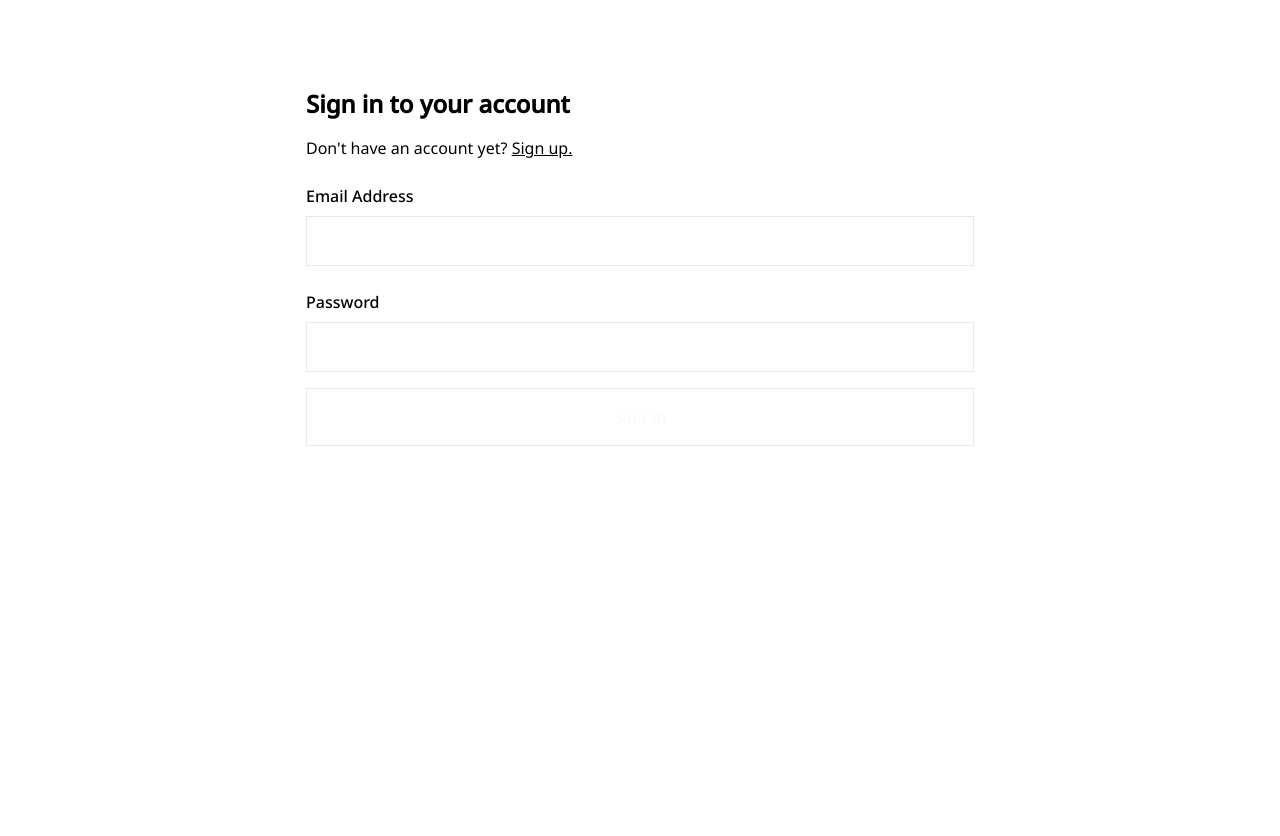
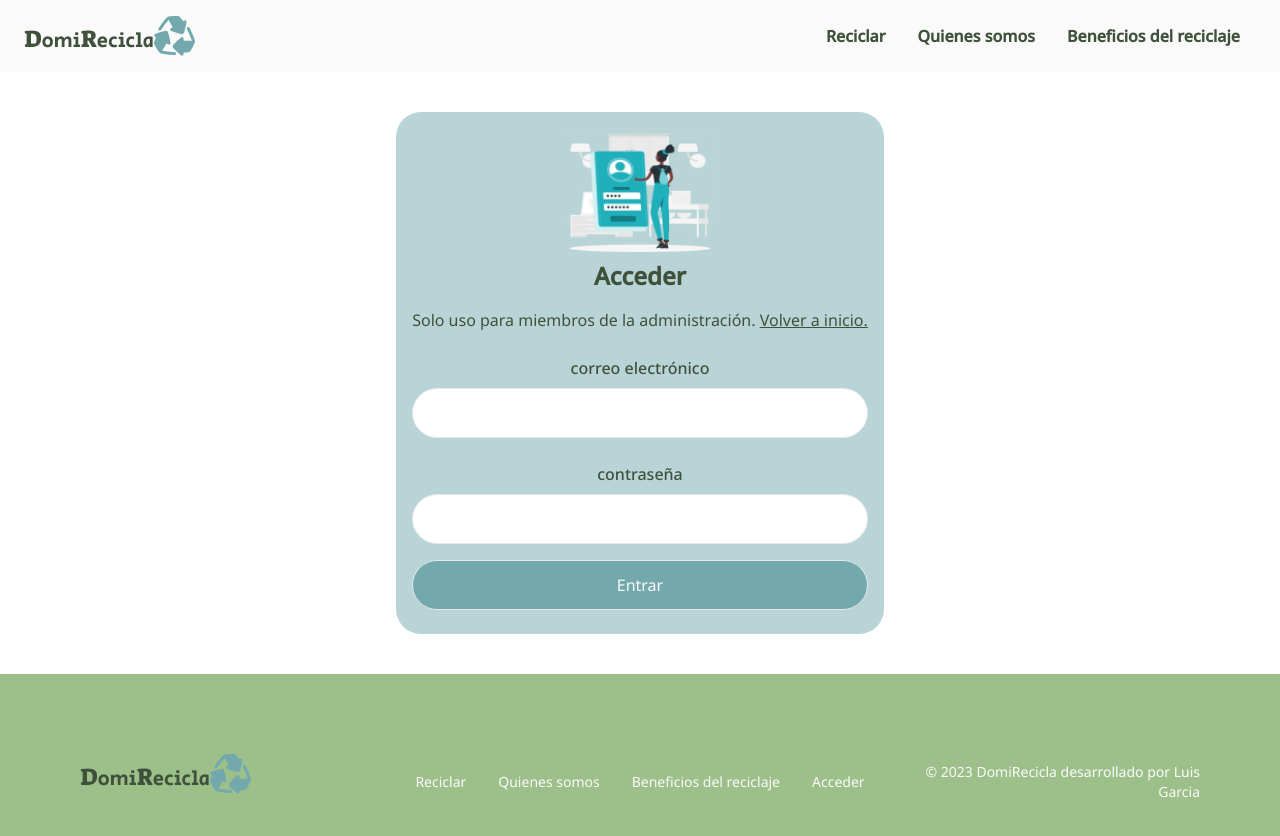
Before and after one commit to Luis0830/domirecicla, a React (Create React App) app: page /login in a window 1280 px wide. Shown: the top 836 px of the page. Before the commit the page ends 800 px from the top, so only its background shows below. Built offline with nearby package versions, Linux system fonts and the light colour scheme; no server answers.

Commit message:
dashboard changes

```diff
--- a/src/App.js
+++ b/src/App.js
@@ -2,7 +2,7 @@ import React from "react";
 import { Route, Routes } from "react-router-dom";
 import Inicio from "./pages/Inicio";
 import Aprende from "./pages/Aprende";
-import Login from "./components/Login";
+import Login from "./pages/Login";
 import Signup from "./components/Signup";
 import Recicla from "./pages/Recicla";
 import Dashboard from "./pages/Dashboard";
--- a/src/components/Footer.jsx
+++ b/src/components/Footer.jsx
@@ -4,7 +4,7 @@ import logo from '../images/logo.png'; // reemplaza con tu ruta de logo real
 
 const Footer = () => {
     return (
-        <footer className="bg-light-green text-white mt-10 p-20">
+        <footer className="bg-light-green text-white mt-auto p-20">
             <div className="container mx-auto flex flex-wrap justify-between items-center">
                 <div className="w-full md:w-1/4 text-center md:text-left">
                     <Link to="/">
--- a/src/components/Login.jsx
+++ /dev/null
@@ -1,52 +0,0 @@
-import React, { useState } from 'react';
-import { Link, useNavigate } from 'react-router-dom';
-import { UserAuth } from '../context/AuthContext';
-
-const Signin = () => {
-  const [email, setEmail] = useState('');
-  const [password, setPassword] = useState('');
-  const [error, setError] = useState('');
-  const navigate = useNavigate();
-  const { signIn } = UserAuth();
-
-  const handleSubmit = async (e) => {
-    e.preventDefault();
-    setError('')
-    try {
-      await signIn(email, password)
-      navigate('/account')
-    } catch (e) {
-      setError(e.message)
-      console.log(e.message)
-    }
-  };
-
-  return (
-    <div className='max-w-[700px] mx-auto my-16 p-4'>
-      <div>
-        <h1 className='text-2xl font-bold py-2'>Sign in to your account</h1>
-        <p className='py-2'>
-          Don't have an account yet?{' '}
-          <Link to='/signup' className='underline'>
-            Sign up.
-          </Link>
-        </p>
-      </div>
-      <form onSubmit={handleSubmit}>
-        <div className='flex flex-col py-2'>
-          <label className='py-2 font-medium'>Email Address</label>
-          <input onChange={(e) => setEmail(e.target.value)} className='border p-3' type='email' />
-        </div>
-        <div className='flex flex-col py-2'>
-          <label className='py-2 font-medium'>Password</label>
-          <input onChange={(e) => setPassword(e.target.value)} className='border p-3' type='password' />
-        </div>
-        <button className='border border-blue-500 bg-blue-600 hover:bg-blue-500 w-full p-4 my-2 text-white'>
-          Sign In
-        </button>
-      </form>
-    </div>
-  );
-};
-
-export default Signin;
--- a/src/components/navbar.jsx
+++ b/src/components/navbar.jsx
@@ -27,8 +27,8 @@ const Navbar = () => {
           <div className={`md:block ${isOpen ? 'block' : 'hidden'}`}>
             {location.pathname !== "/recicla" && <Link to="/recicla" className="px-4 font-semibold">Reciclar</Link>}
             {location.pathname !== "/quienes-somos" && <Link to="/quienes-somos" className="px-4 font-semibold">Quienes somos</Link>}
-            {location.pathname !== "/beneficios-del-reciclaje" && <Link to="/beneficios-del-reciclaje" className="px-4 font-semibold">Beneficios del reciclaje</Link>}
-            {location.pathname !== "/acceder" && <Link to="/acceder" className="px-4 font-semibold">Acceder</Link>}
+            {location.pathname !== "/aprende" && <Link to="/aprende" className="px-4 font-semibold">Beneficios del reciclaje</Link>}
+            {location.pathname !== "/login" && <Link to="/login" className="px-4 font-semibold">Acceder</Link>}
           </div>
         </div>
       </div>
--- a/src/pages/Dashboard.jsx
+++ b/src/pages/Dashboard.jsx
@@ -1,10 +1,57 @@
-import React from 'react'
+import { React, useState } from 'react';
+import Navbar from '../components/Navbar';
+import Footer from '../components/Footer';
+import Location from '../components/Location';
+import Signup from '../components/Signup';
+
+export default function Dashboard() {
+  const wasteCategories = ["Plástico", "Metal", "Papel", "Vidrio", "Organico"];
+  const totalWasteCollected = 1000; // en kilogramos
+  const mostCollectedCategory = "Plástico"; // categoría con la mayor cantidad de residuos recogidos
+
+  const [selectedMenu, setSelectedMenu] = useState('');
+
+  const handleMenuClick = (menu) => {
+    setSelectedMenu(menu);
+  }
 
 
-export default function Dashboard() {
   return (
-    <div>Dashboard</div>
-
-
-  )
+    <div className="flex flex-col min-h-screen">
+      <Navbar />
+      <div className="flex-grow container mx-auto p-2 flex">
+        <div className="w-1/6 border rounded-md bg-blue bg-opacity-[50%] p-6 mr-3">
+          <h2 className="font-bold text-xl mb-4">Menú</h2>
+          <ul>
+            <li className="mb-2"><button onClick={() => handleMenuClick('Usuarios')}>Usuarios</button></li>
+            <li className="mb-2"><button onClick={() => handleMenuClick('Ubicaciones')}>Ubicaciones</button></li>
+            <li className="mb-2"><button onClick={() => handleMenuClick('Métricas')}>Métricas</button></li>
+            <li className="mb-2"><button onClick={() => handleMenuClick('Agregar Usuarios')}>Agregar Usuarios</button></li>
+          </ul>
+        </div>
+        <div className="w-3/4">
+          <h1 className="text-2xl font-bold mb-4">Dashboard de Gestión de Residuos</h1>
+          <div className="grid grid-cols-1 sm:grid-cols-2 lg:grid-cols-3 gap-4">
+            <div className="p-6 border rounded-md bg-blue bg-opacity-[18%]">
+              <h2 className="font-bold text-xl mb-2">Total de Residuos Recogidos</h2>
+              <p>{totalWasteCollected} Kg</p>
+            </div>
+            <div className="p-6 border rounded-md bg-blue bg-opacity-[18%]">
+              <h2 className="font-bold text-xl mb-2">Categoría con Mayor Recogida</h2>
+              <p>{mostCollectedCategory}</p>
+            </div>
+            <div className="p-6 border rounded-md bg-blue bg-opacity-[18%]">
+              <h2 className="font-bold text-xl mb-2">Categorías de Residuos</h2>
+              <ul>
+                {wasteCategories.map(category => <li key={category}>{category}</li>)}
+              </ul>
+            </div>
+          </div>
+          {selectedMenu === 'Ubicaciones' && <Location />}
+          {selectedMenu === 'Agregar Usuarios' && <Signup />}
+        </div>
+      </div>
+      <Footer />
+    </div>
+  );
 }
--- /dev/null
+++ b/src/pages/Login.jsx
@@ -0,0 +1,58 @@
+import React, { useState } from 'react';
+import { Link, useNavigate } from 'react-router-dom';
+import { UserAuth } from '../context/AuthContext';
+import Navbar from '../components/Navbar'
+import Footer from '../components/Footer'
+import icon1 from '../images/login.png'
+
+const Signin = () => {
+  const [email, setEmail] = useState('');
+  const [password, setPassword] = useState('');
+  const [error, setError] = useState('');
+  const navigate = useNavigate();
+  const { signIn } = UserAuth();
+
+  const handleSubmit = async (e) => {
+    e.preventDefault();
+    setError('')
+    try {
+      await signIn(email, password)
+      navigate('/account')
+    } catch (e) {
+      setError(e.message)
+      console.log(e.message)
+    }
+  };
+
+  return (
+    <div className="flex flex-col min-h-screen">
+      <Navbar />
+      <div className='flex flex-col items-center justify-center flex-grow text-center rounded-[25px] bg-blue bg-opacity-[50%] max-w-[700px] p-4 mx-auto my-10'>
+        <img src={icon1} alt="Image" className="w-[60%] sm:w-[50%] lg:w-[40%]"/>
+        <h1 className='text-green-dark text-2xl font-bold py-2'>Acceder</h1>
+        <p className='py-2 text-green-dark'>
+          Solo uso para miembros de la administración.{' '}
+          <Link to='/' className='underline text-green-dark'>
+            Volver a inicio.
+          </Link>
+        </p>
+        <form onSubmit={handleSubmit} className="w-full">
+          <div className='flex flex-col py-2'>
+            <label className='py-2 font-medium text-green-dark'>correo electrónico</label>
+            <input onChange={(e) => setEmail(e.target.value)} className='border p-3 rounded-[25px] w-full' type='email' />
+          </div>
+          <div className='flex flex-col py-2'>
+            <label className='py-2 font-medium text-green-dark'>contraseña</label>
+            <input onChange={(e) => setPassword(e.target.value)} className='border p-3 rounded-[25px] w-full' type='password' />
+          </div>
+          <button className='border border-blue-500 bg-blue hover:bg-blue-500 w-full rounded-[25px] p-3 my-2 text-white'>
+            Entrar
+          </button>
+        </form>
+      </div>
+      <Footer />
+    </div>
+  );
+};
+
+export default Signin;
--- a/src/pages/Recicla.jsx
+++ b/src/pages/Recicla.jsx
@@ -46,36 +46,36 @@ export default function Recicla() {
         <div className='flex gap-x-6 mt-10 text-center content-center items-center justify-center'>
           <div className='' onClick={() => filterLocations(locationCollectionRef2)}>
             <p className=' font-bold text-green-dark'>Plastico</p>
-            <div className='w-[130px] h-[130px] bg-light-green bg-opacity-[60%] rounded-[25px] cursor-pointer '>
-              <img src={icon1} alt="Image" className="p-3 w-[80%] sm:w-[80%] lg:w-[150%]" />
+            <div className='bg-light-green bg-opacity-[60%] rounded-[25px] cursor-pointer '>
+              <img src={icon1} alt="Image" className="p-3 	object-fit: contain; " />
             </div>
           </div>
 
           <div onClick={() => filterLocations(locationCollectionRef4)} className='items-center' >
             <p className=' font-bold text-green-dark'>Papel</p>
-            <div className='w-[130px] h-[130px]  bg-light-green bg-opacity-[60%] rounded-[25px] cursor-pointer'>
-              <img src={icon2} alt="Image" className="p-3 w-[80%] sm:w-[80%] lg:w-[150%]" />
+            <div className=' bg-light-green bg-opacity-[60%] rounded-[25px] cursor-pointer'>
+              <img src={icon2} alt="Image" className="p-3 	object-fit: contain;" />
             </div>
           </div>
 
           <div onClick={() => filterLocations(locationCollectionRef1)}>
             <p className=' font-bold text-green-dark'>Metal</p>
-            <div className=' w-[130px] h-[130px]  bg-light-green bg-opacity-[60%] rounded-[25px] cursor-pointer'>
-              <img src={icon3} alt="Image" className=" p-3 w-[60%] sm:w-[50%] lg:w-[150%]" />
+            <div className='bg-light-green bg-opacity-[60%] rounded-[25px] cursor-pointer'>
+              <img src={icon3} alt="Image" className=" p-3" />
             </div>
           </div>
 
           <div onClick={() => filterLocations(locationCollectionRef3)}>
             <p className=' font-bold text-green-dark'>Contenedores</p>
-            <div className='w-[130px] h-[130px]  bg-light-green bg-opacity-[60%] rounded-[25px] cursor-pointer'>
-              <img src={icon4} alt="Image" className=" p-5 w-[60%] sm:w-[50%] lg:w-[150%]" />
+            <div className='bg-light-green bg-opacity-[60%] rounded-[25px] cursor-pointer'>
+              <img src={icon4} alt="Image" className=" p-3" />
             </div>
           </div>
 
           <div onClick={() => filterLocations(locationCollectionRef)}>
             <p className=' font-bold text-green-dark'>Centros de reciclaje</p>
-            <div className='w-[200px] h-[130px]  h-[100%] bg-light-green bg-opacity-[60%] rounded-[25px] cursor-pointer'>
-              <img src={icon5} alt="Image" className="p-2 w-[60%] sm:w-[50%] lg:w-[150%]" />
+            <div className='bg-light-green bg-opacity-[60%] rounded-[25px] cursor-pointer'>
+              <img src={icon5} alt="Image" className="p-3" />
             </div>
           </div>
         </div>
```
Also changed, not shown: src/images/login.png (added), src/index.css (line endings or trailing spaces).
